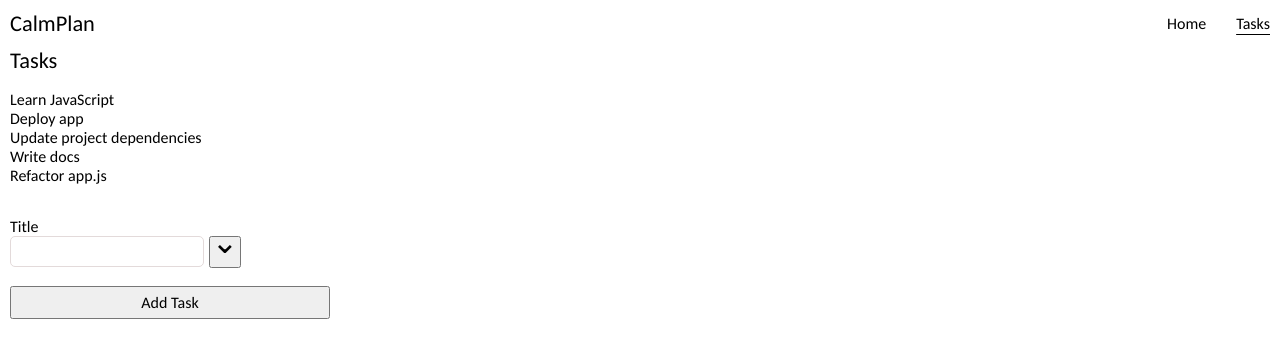
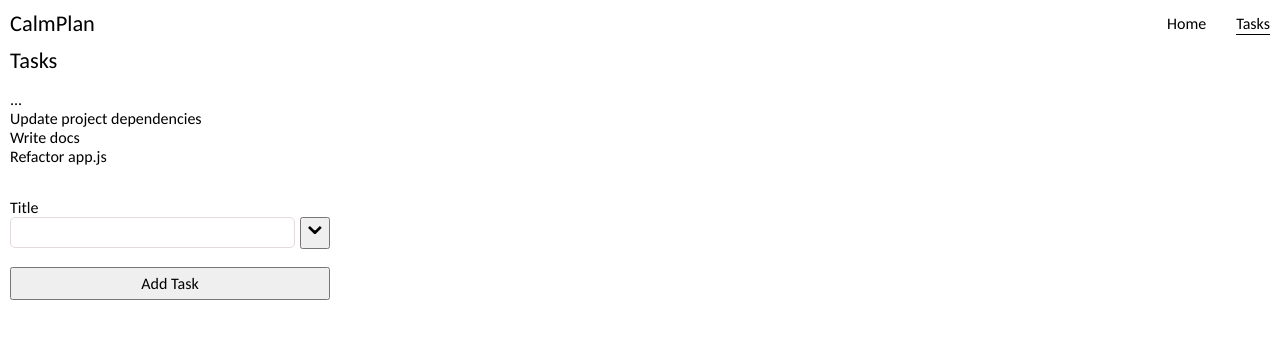
Before and after one commit to large-bytes/CalmPlan, a React (Vite) app: page /tasks in a window 1280 px wide. Shown: the top 358 px of the page. Built offline with nearby package versions, Linux system fonts and the light colour scheme.

Commit message:
Update tasklist

```diff
--- a/src/components/task_form/TaskForm.module.css
+++ b/src/components/task_form/TaskForm.module.css
@@ -12,10 +12,10 @@
   line-height: 1.2rem;
   margin-bottom: 1.2rem;
   padding: 5px;
+  width: 100%;
 }
 
 .formSubmit {
-  /* margin-top: 1.2rem; */
   padding: 5px;
 }
 
--- a/src/components/task_list/TaskList.tsx
+++ b/src/components/task_list/TaskList.tsx
@@ -8,15 +8,15 @@ type TaskListProps = {
 };
 
 const TaskList: React.FC<TaskListProps> = ({ tasks }) => {
-  const isMoreThan5 = tasks.length > 5;
+  const isMoreThan3 = tasks.length > 3;
   let formattedTasks = tasks;
-  if (isMoreThan5) {
-    formattedTasks = tasks.slice(-5);
+  if (isMoreThan3) {
+    formattedTasks = tasks.slice(-3);
   }
 
   return (
     <>
-      {isMoreThan5 && <p>...</p>}
+      {isMoreThan3 && <p>...</p>}
       <ul>
         {formattedTasks &&
           formattedTasks.map((task) => <Task key={task.id} {...task} />)}
```
